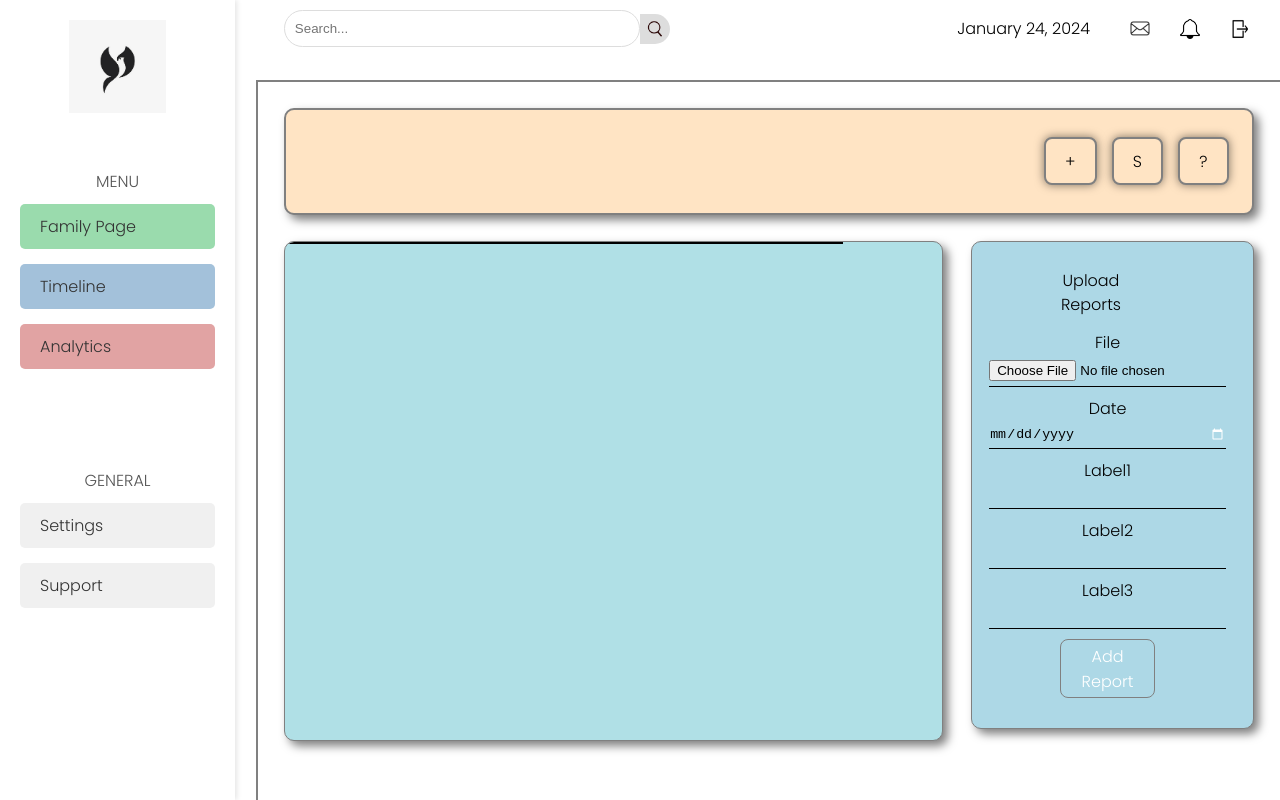
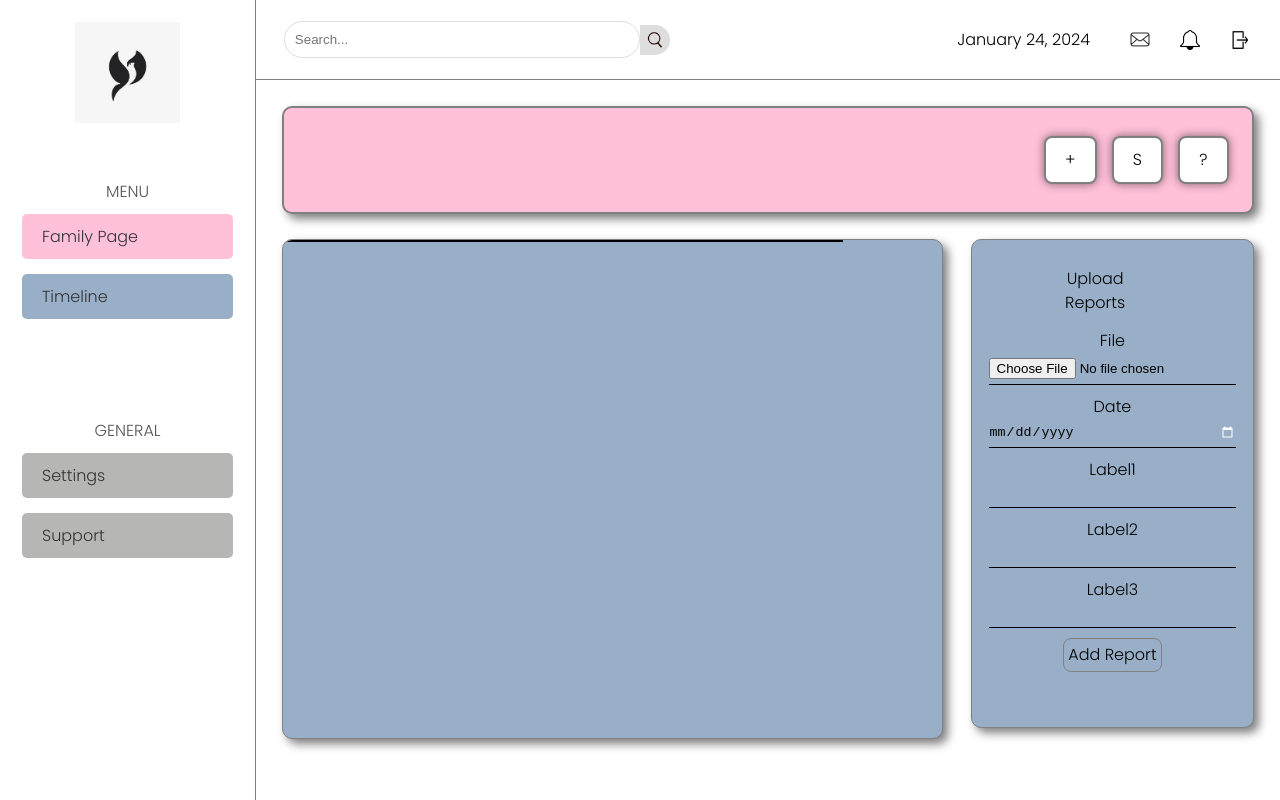
Before and after one commit to UtkarshDhagat/frontend, a React (Vite) app: page /timeline in a window 1280 px wide. Built offline with nearby package versions, Linux system fonts and the light colour scheme.

Commit message:
done, rest will be fixed by UK

```diff
--- a/components/Familymemberlist.css
+++ b/components/Familymemberlist.css
@@ -7,9 +7,8 @@
     width: 80%; /* adjusted */
     height: 90%; /* adjusted */
     overflow: hidden;
-    border-top: 2px solid grey; /* new */
-    border-left: 2px solid grey; /* new */
     box-sizing: border-box;
+    background-color: white;
 }
 
 .Text{
@@ -33,7 +32,7 @@
 }
 
 .Main{
-    background-color: powderblue;
+    background-color: #98afc7;
     height: 72.5%;
     width: 95%;
     margin: 2.5%;
@@ -68,7 +67,7 @@
 
 .TotalPatients{
     display: flex;
-    background-color: bisque;
+    background-color: #ffc0d9;
     top: 2.5%;
     width: 95%;
     height: 12.5%;
@@ -91,7 +90,7 @@
 .Button{
     margin-right: 15px;
     border: 2px solid #808080;
-    background-color: bisque;
+    background-color: white;
     color: black;
     box-shadow: 0px 0px 10px rgba(0, 0, 0, 0.5); /* new */
     font-weight: bold; /* new */
@@ -100,7 +99,7 @@
 .Button1{
     margin-right: 15px;
     border: 2px solid #808080;
-    background-color: bisque;
+    background-color: white;
     color: black;
     box-shadow: 0px 0px 10px rgba(0, 0, 0, 0.5); /* new */
     font-weight: bold; /* new */
@@ -108,7 +107,7 @@
 .Button2{
     margin-right: 15px;
     border: 2px solid #808080;
-    background-color: bisque;
+    background-color: white;
     color: black;
     box-shadow: 0px 0px 10px rgba(0, 0, 0, 0.5); /* new */
     font-weight: bold; /* new */
@@ -142,8 +141,8 @@
 }
 
 
-.modalbutton {
-    background: lightblue; /* make the color of the button blue */
+.modalbutton1 {
+    background: #a3c1da; /* make the color of the button blue */
     color: white; /* make the text white */
     padding: 3.5px;
     box-sizing: border-box;
@@ -151,6 +150,7 @@
     border-radius: 8px;
     width: 100%; /* align the width */
     height: 135%;
+    color: black;
 }
 
 .LabelText{
@@ -216,10 +216,10 @@ input[type="date"]::-webkit-calendar-picker-indicator {
 .headingdiv {
     border-top-left-radius: 10px;
     border-top-right-radius: 10px;
-    background-color: beige;
+    background-color: #98afc7;
     display: flex;
     justify-content: flex-end;
-    border-bottom: 1px solid gray;
+    border-bottom: 2px solid gray;
     height: 14%;
 }
 
@@ -243,7 +243,7 @@ input[type="date"]::-webkit-calendar-picker-indicator {
 
 
 }
-.Nameptag{
+.Nameptag1{
     width: 22.5%;
     text-align: left;
     padding-left: 10px;
--- a/components/Familymemberslist.jsx
+++ b/components/Familymemberslist.jsx
@@ -43,7 +43,7 @@ const FamilyMemberList = () => {
                         </div>
                     </div>
                     <div className="Main">
-                        <div className='headingdiv'><div className='Nameptag'><p>Name</p></div>
+                        <div className='headingdiv'><div className='Nameptag1'><p>Name</p></div>
                                                     <div className='SexPtag'><p>Sex</p></div>
                                                     <div className='DOBPtag'><p>Date of Birth</p></div>
                                                     <div className='InsuraceIdPtag'><p>Insurance Id</p></div>
@@ -72,7 +72,7 @@ const FamilyMemberList = () => {
                     <label className='LabelText1'> Insurance Id
                         <input className="myInput" type="tel" name="phone" value={newMember.phone} onChange={handleInputChange} required maxLength="8" />
                     </label>
-                    <div className='ModalButtonDiv'><button className='modalbutton' type="submit">Add Member</button></div>
+                    <div className='ModalButtonDiv'><button className='modalbutton1' type="submit">Add Member</button></div>
                 </form>
 
             </Modal>
--- a/components/Header.css
+++ b/components/Header.css
@@ -2,11 +2,13 @@ header {
     position: fixed;
     top: 0;
     left: 20%;
+    height: 10%;
     right: 0;
     display: flex;
     align-items: center;
-    padding: 10px 20px;
+    padding: 20px 20px;
     background-color: #ffffff;
+    border-bottom: 1px solid gray;
 }
 
 .search-container {
@@ -18,14 +20,14 @@ header {
 
 .search-input {
     margin-left: 2%;
-    flex-grow: 1; /* Allows the input to grow within the search container */
+    flex-grow: 1;
     padding: 10px;
     border: 1px solid #ddd;
     border-radius: 20px;
     outline: none;
     background-color: #ffffff;
     color: #333;
-    width: 100%; /* Makes the input take the full width of its container */
+    width: 100%;
 }
 
 .search-icon {
@@ -67,18 +69,16 @@ header {
     align-items: center;
     justify-content: center;
     margin-left: 10px;
-    padding: 5px 10px; /* Added padding for better visibility */
-    font-size: 14px; /* Font size for the text in buttons */
+    padding: 5px 10px;
+    font-size: 14px;
 }
 
 .message-icon, .alert-icon, .exit-icon {
     /* Add specific styles for each icon here if needed */
 }
-/* ... existing styles ... */
+
 
 .icon-button img {
-    width: 20px; /* Adjust the size as needed */
+    width: 20px;
     height: auto;
 }
-
-/* ... other styles ... */
--- a/components/Sidebar.css
+++ b/components/Sidebar.css
@@ -1,55 +1,44 @@
 .sidebar {
-    position: fixed; /* Fixed position relative to the viewport */
-    top: 0; /* Align to the top of the viewport */
-    left: 0; /* Align to the left of the viewport */
-    width: 235px; /* Adjust the width as needed */
+  position: fixed;
+  top: 0;
+  left: 0;
+  width: 20%;
   background-color: #fff;
-    height: 100vh; /* Full height of the viewport */
-    box-shadow: 2px 0 5px rgba(0, 0, 0, 0.1);
-    padding: 20px;
-    z-index: 1000; /* Ensures the sidebar is above other content */
+  height: 100vh;
+  padding: 22px;
+  z-index: 1000;
+  border-right: 1px solid grey;
 }
-
-  /* ... existing styles ... */
 
 .sidebar-menu .menu-item,
 .sidebar-general .menu-item {
   display: block;
-    width: 100%; /* Makes the buttons extend to the full width of the sidebar */
-    padding: 10px 20px; /* Adjust padding as needed */
-    margin-bottom: 15px; /* Increases space between each menu item */
-    text-align: left; /* Aligns text to the left */
-    /* Add other styles such as background-color, color, etc. */
+  width: 100%;
+  padding: 10px 20px;
+  margin-bottom: 15px;
+  text-align: left;
 }
 
-  /* Adjust the margin-bottom for the last item before the GENERAL section */
 .sidebar-menu .menu-item:last-child {
-    margin-bottom: 100px; /* Adds extra space before the GENERAL section */
+  margin-bottom: 100px;
 }
 
-  /* Add spacing above the GENERAL heading */
 .sidebar-general {
-    margin-top: 30px; /* Adds space before the GENERAL section */
+  margin-top: 30px;
 }
 
-  /* ... other existing styles ... */
-
 .sidebar-logo {
-    /* Style your logo container */
   text-align: center;
   margin-bottom: 50px;
 }
-  /* ... other styles ... */
 
 .sidebar-logo img {
-    max-width: 50%; /* or a fixed width, e.g., 200px */
-    height: auto; /* maintain aspect ratio */
-    /* You can also add a specific height if needed */
+  max-width: 50%;
+  height: auto;
 }
 
-  /* ... other styles ... */
-
 .menu-heading {
+  font-weight: bold;
   font-size: 16px;
   color: #555;
   margin-bottom: 10px;
@@ -57,7 +46,7 @@
 
 .menu-item {
   display: block;
-    background-color: #f0f0f0; /* Adjust colors as needed */
+  background-color: #f0f0f0;
   color: #333;
   padding: 10px;
   margin-bottom: 10px;
@@ -66,18 +55,20 @@
   text-align: left;
 }
 
-  /* Specific styles for each menu item can be adjusted or added here */
-  /* Soft pastel colors for menu items */
-  .menu-item.dashboard { background-color: #9adbad; /* Softer green */ }
-  .menu-item.records { background-color: #a3c1da; /* Softer blue */ }
-  .menu-item.analytics { background-color: #e1a3a3; /* Softer red */ }
-  .menu-item.appointments { background-color: #bda6d4; /* Softer purple */ }
+.menu-item.dashboard { background-color:  #ffc0d9; }
+.menu-item.records { background-color: #98afc7; }
+.menu-item.appointments { background-color: #bda6d4; }
 .menu-item.settings,
-  .menu-item.support { background-color: #f0f0f0; /* Light gray for general items */ }
+.menu-item.support { background-color: #b6b6b4; }
 
 .menu-item:hover {
-    /* Slightly darker on hover for interactive feedback */
   filter: brightness(95%);
 }
 
-  /* You can add responsive styles if needed */
+.analyticsbutoontext{
+  color: white;
+  pointer-events: none;
+  border: white;
+}
+
+.menu-item.analytics { background-color: white; filter: none;   border: white; }
--- a/components/Sidebar.jsx
+++ b/components/Sidebar.jsx
@@ -1,23 +1,21 @@
 import React from 'react';
 import { useNavigate } from 'react-router-dom';
 import './Sidebar.css';
-import logo from '../src/assets/logo.png'; // Ensure this import matches the file name and location
+import logo from '../src/assets/logo.png';
 
 const Sidebar = () => {
   const navigate = useNavigate();
 
-  // Function to handle navigation to the FamilyPage
   const navigateToFamily = () => {
-    navigate('/family'); // Update this to your family page route
+    navigate('/family');
   };
 
-  // Function to handle navigation to the TimelinePage
   const navigateToTimeline = () => {
-    navigate('/timeline'); // Update this to your timeline page route
+    navigate('/timeline');
   };
 
   const navigateToDocument = () => {
-    navigate('/document'); // Update this to your timeline page route
+    navigate('/document');
   };
 
   return (
@@ -29,7 +27,6 @@ const Sidebar = () => {
         <p className="menu-heading">MENU</p>
         <button className="menu-item dashboard" onClick={navigateToFamily}>Family Page</button>
         <button className="menu-item records" onClick={navigateToTimeline}>Timeline</button>
-        <button className="menu-item analytics" onClick={navigateToDocument}>Analytics</button>
       </div>
       <div className="sidebar-general">
         <p className="menu-heading">GENERAL</p>
--- a/components/UploadCard.css
+++ b/components/UploadCard.css
@@ -1,35 +1,33 @@
-.Parent {
+.Parent1 {
     position: absolute;
     top: 10%;
     left: 20%;
-    width: 80%; /* adjusted */
-    height: 90%; /* adjusted */
+    width: 80%;
+    height: 90%;
     overflow: hidden;
-    border-top: 2px solid grey; /* new */
-    border-left: 2px solid grey; /* new */
     box-sizing: border-box;
 }
 
 .DetailsDiv{
 display: flex;
-background-color: bisque;
+background-color: #ffc0d9;
 top: 2.5%;
 width: 95%;
 height: 15%;
 margin: 2.5%;
-border-radius: 10px; /* new */
-border: 2px solid grey; /* new */
-box-shadow: 5px 5px 10px rgba(0, 0, 0, 0.5); /* new */
+border-radius: 10px;
+border: 2px solid grey;
+box-shadow: 5px 5px 10px rgba(0, 0, 0, 0.5);
 }
 
 .TimelineDiv{
-    background-color: powderblue;
+    background-color: #98afc7;
     height: 98%;
     width: 70%;
     margin-bottom: 2.6%;
     border-radius: 10px;
-    border: 1px solid grey; /* applies to all sides */
-    box-shadow: 5px 5px 10px rgba(0, 0, 0, 0.5); /* applies to all sides */
+    border: 1px solid grey;
+    box-shadow: 5px 5px 10px rgba(0, 0, 0, 0.5);
     max-height: 500px;
     overflow-y: auto;
 
@@ -67,45 +65,45 @@ box-shadow: 5px 5px 10px rgba(0, 0, 0, 0.5); /* new */
 }
 
 .buttondiv{
-    display: flex; /* new */
-    justify-content: flex-end; /* new */
-    align-items: center; /* new */
+    display: flex;
+    justify-content: flex-end;
+    align-items: center;
     height: 100%;
     margin-left: 60%;
-    width: 39.1%; /* adjusted */
+    width: 39.1%;
 
 }
 
-.Button{
+.Button111{
     margin-right: 15px;
     border: 2px solid #808080;
-    background-color: bisque;
+    background-color: white;
     color: black;
-    box-shadow: 0px 0px 10px rgba(0, 0, 0, 0.5); /* new */
-    font-weight: bold; /* new */
+    box-shadow: 0px 0px 10px rgba(0, 0, 0, 0.5);
+    font-weight: bold;
 }
 
-.Button1{
+.Button11{
     margin-right: 15px;
     border: 2px solid #808080;
-    background-color: bisque;
+    background-color: white;
     color: black;
-    box-shadow: 0px 0px 10px rgba(0, 0, 0, 0.5); /* new */
-    font-weight: bold; /* new */
+    box-shadow: 0px 0px 10px rgba(0, 0, 0, 0.5);
+    font-weight: bold;
 }
-.Button2{
+.Button21{
     margin-right: 15px;
     border: 2px solid #808080;
-    background-color: bisque;
+    background-color: white;
     color: black;
-    box-shadow: 0px 0px 10px rgba(0, 0, 0, 0.5); /* new */
-    font-weight: bold; /* new */
+    box-shadow: 0px 0px 10px rgba(0, 0, 0, 0.5);
+    font-weight: bold;
 }
 
 .rec {
     position: fixed;
-    top: 65%; /* same as .myInput */
-    left: 60%; /* same as .myInput */
+    top: 65%;
+    left: 60%;
     background: #fff;
     overflow: auto;
     border-radius: 8px;
@@ -114,7 +112,7 @@ box-shadow: 5px 5px 10px rgba(0, 0, 0, 0.5); /* new */
     box-shadow: 0px 10px 20px rgba(0, 0, 0, 0.5);
     transition: all 0.3s ease-in-out;
     width: 30%;
-    height: 35%; /* adjust as needed */
+    height: 35%;
 }
 
 
@@ -133,7 +131,7 @@ box-shadow: 5px 5px 10px rgba(0, 0, 0, 0.5); /* new */
     outline: none;
     width: 100%;
     padding: 5px 0;
-    background-color: lightblue;
+    background-color: #98afc7;
     color: black;
 }
 
@@ -144,22 +142,23 @@ input[type="date"]::-webkit-calendar-picker-indicator {
 .ModalButtonDiv{
     display: flex;
     justify-content: flex-end;
-    align-items: center; /* align the height */
+    align-items: center;
     height: 10%;
     margin-left: 30%;
     margin-right: 30%;
-    width: 40%; /* adjusted */
+    width: 40%;
 }
 
 .modalbutton {
-    background: lightblue; /* make the color of the button blue */
-    color: white; /* make the text white */
+    background: #98afc7;
+    color: white;
     padding: 3.5px;
     box-sizing: border-box;
-    border: 1px solid gray; /* add an outline */
+    border: 1px solid gray;
     border-radius: 8px;
-    width: 100%; /* align the width */
+    width: 100%;
     height: 135%;
+    color: black;
 }
 
 .LabelText1 {
@@ -168,35 +167,35 @@ input[type="date"]::-webkit-calendar-picker-indicator {
     justify-content: space-between;
     align-items: center;
     margin: 10px 0;
-    text-align: center; /* Add this line */
+    text-align: center;
 }
 
 .labeltextdiv{
     display: flex;
     justify-content: flex-end;
-    align-items: center; /* align the height */
+    align-items: center;
     height: 10%;
     margin-left: 23%;
-    width: 40%; /* adjusted */
+    width: 40%;
 }
 
 .ModalButtonDiv1{
     display: flex;
     justify-content: flex-end;
-    align-items: center; /* align the height */
+    align-items: center;
     height: 10%;
     margin-left: 49%;
-    width: 40%; /* adjusted */
+    width: 40%;
 }
 
 
 .uploadbox{
-    background-color: lightblue;
+    background-color: #98afc7;
     width: 30%;
     height: 93.7%;
     border-radius: 10px;
-    border: 1px solid grey; /* applies to all sides */
-    box-shadow: 5px 5px 10px rgba(0, 0, 0, 0.5); /* applies to all sides */
+    border: 1px solid grey;
+    box-shadow: 5px 5px 10px rgba(0, 0, 0, 0.5);
     max-height: 500px;
     padding: 10px;
     margin-bottom: 2.6%;
@@ -204,33 +203,32 @@ input[type="date"]::-webkit-calendar-picker-indicator {
 
 .updiv{
     height: 200%;
-    background-color:lightblue;
-    width:96%;
+    background-color:#98afc7;
+    width:100%;
     text-align:center;
     padding:7px;
 }
 
 
 
-  /* Styles for the upload icon in the modal */
 .upload-icon img {
-    width: 100px; /* Adjust as needed */
-    height: 100px; /* Adjust as needed */
+    width: 100px;
+    height: 100px;
     background-color: white;
 }
 
 .upload-text {
     display: flex;
     align-items: center;
-    font-size: 14px; /* Adjust as needed */
+    font-size: 14px;
     font-weight: normal;
 }
 
 .choose-file-btn {
     text-decoration: underline;
     cursor: pointer;
-    margin-right: 5px; /* Adjust as needed */
+    margin-right: 5px;
     margin-left: 5px;
-    margin-top: 0; /* Adjust as needed */
-    margin-bottom: 0; /* Adjust as needed */
+    margin-top: 0;
+    margin-bottom: 0;
 }
--- a/components/UploadCard.jsx
+++ b/components/UploadCard.jsx
@@ -38,12 +38,12 @@ const UploadCard = () => {
     };
 
     return (
-        <div className='Parent'>
+        <div className='Parent1'>
             <div className='DetailsDiv'>
                 <div className='buttondiv'>
-                    <button type='button' className='Button'>+</button>
-                    <button type='button' className='Button2'>S</button>
-                    <button type='button' className='Button1'>?</button>
+                    <button type='button' className='Button111'>+</button>
+                    <button type='button' className='Button21'>S</button>
+                    <button type='button' className='Button11'>?</button>
                 </div>
             </div>
             <div className='Parentdiv2'>
```
Also changed, not shown: components/Card.css (+6 -6 lines). Lines whose indentation alone changed are shown as unchanged.
